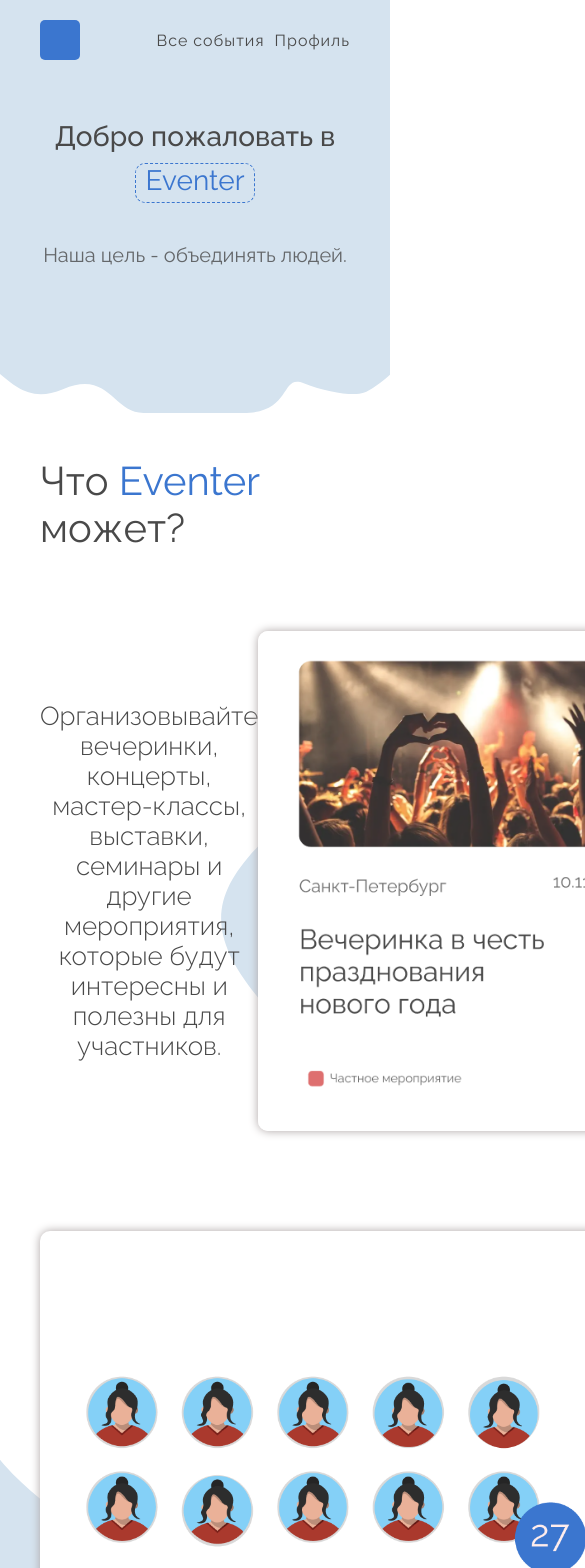
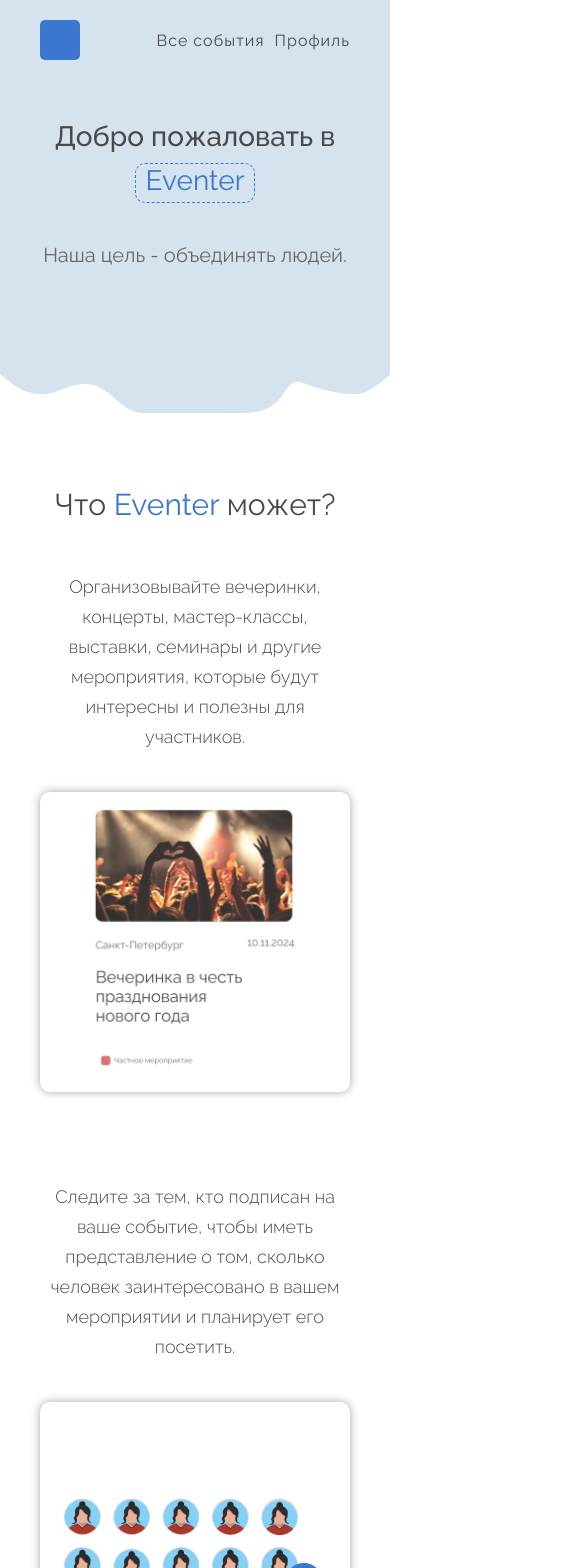
Before and after one commit to simon-Cat/eventer-frontend, a Vue app: page / in a window 390 px wide. Shown: the top 1568 px of the page, 585 px wide, since content can reach past the window. Built offline with nearby package versions, Linux system fonts and the light colour scheme.

Commit message:
add adaptive for Features

```diff
--- a/src/components/Features.vue
+++ b/src/components/Features.vue
@@ -12,15 +12,9 @@ export default {}
           Организовывайте вечеринки, концерты, мастер-классы, выставки, семинары и другие
           мероприятия, которые будут интересны и полезны для участников.
         </p>
-        <img
-          class="list-item-img"
-          src="../assets/images/landing-img-1.png"
-          alt=""
-          width="424"
-          height="270"
-        />
+        <img class="list-item-img" src="../assets/images/landing-img-1.png" alt="" />
       </li>
-      <li class="list-item">
+      <li class="list-item" id="list-item-revert">
         <div class="vector features-vector" id="features-vector-2"></div>
         <img
           class="list-item-img"
@@ -37,8 +31,8 @@ export default {}
       <li class="list-item">
         <div class="vector features-vector" id="features-vector-3"></div>
         <p class="list-item-text">
-          Держите подписчиков в курсе о любых актуализациях и событиях,
-          происходящих в рамках вашего мероприятия.
+          Держите подписчиков в курсе о любых актуализациях и событиях, происходящих в рамках вашего
+          мероприятия.
         </p>
         <img
           class="list-item-img"
@@ -54,17 +48,17 @@ export default {}
 
 <style scoped>
 .eventer-features {
-  padding-bottom: 100px;
+  padding-bottom: 350px;
   position: relative;
 }
 
 .title {
   max-width: 380px;
-  margin: 90px auto 0;
+  margin: 190px auto 80px;
   font-size: var(--text-size-40);
   z-index: 1;
   position: relative;
-  margin-bottom: 80px;
+  text-align: center;
 }
 
 .list-item {
@@ -72,6 +66,7 @@ export default {}
   justify-content: space-around;
   margin-bottom: 100px;
   position: relative;
+  background-color: var(--white-color);
 }
 
 .features-vector {
@@ -79,7 +74,6 @@ export default {}
   height: 350px;
   background: url(../assets/images/vectors/features-vector.svg) no-repeat;
   background-size: contain;
-  z-index: -1;
 }
 
 #features-vector-1 {
@@ -109,10 +103,12 @@ export default {}
   line-height: 30px;
   align-self: center;
   text-align: center;
+  z-index: 1;
 }
 
 .list-item-img {
-  width: 600px;
+  width: 100%;
+  max-width: 600px;
   height: 500px;
   object-fit: contain;
   border-radius: var(--raduis-10);
@@ -122,4 +118,91 @@ export default {}
 .text-blue {
   color: var(--blue-color);
 }
+
+@media screen and (max-width: 1309px) {
+  .eventer-features {
+    padding-bottom: 300px;
+  }
+
+  .list-item {
+    flex-direction: column;
+    align-items: center;
+    row-gap: 40px;
+    margin-bottom: 150px;
+  }
+
+  #list-item-revert {
+    flex-direction: column-reverse;
+  }
+
+  .list-item-text {
+    font-size: var(--text-size-24);
+  }
+
+  .features-vector {
+    visibility: hidden;
+  }
+}
+
+@media screen and (max-width: 685px) {
+  .list-item-text {
+    max-width: 450px;
+  }
+
+  .list-item-img {
+    max-width: 500px;
+  }
+
+  .title {
+    margin-bottom: 60px;
+    margin-top: 160px;
+  }
+
+  .list-item {
+    margin-bottom: 120px;
+  }
+}
+
+@media screen and (max-width: 581px) {
+  .title {
+    font-size: var(--text-size-35);
+    margin-top: 140px;
+  }
+
+  .list-item-text {
+    font-size: var(--text-size-20);
+    max-width: 350px;
+  }
+
+  .list-item-img {
+    max-width: 450px;
+    height: 350px;
+  }
+}
+
+@media screen and (max-width: 445px) {
+  .eventer-features {
+    padding-bottom: 250px;
+    position: relative;
+  }
+
+  .title {
+    font-size: var(--text-size-30);
+    margin-top: 120px;
+    margin-bottom: 50px;
+  }
+
+  .list-item-text {
+    font-size: var(--text-size-18);
+  }
+
+  .list-item-img {
+    max-width: 400px;
+    height: 300px;
+  }
+
+  .list-item {
+    margin-bottom: 90px;
+  }
+}
 </style>
```
